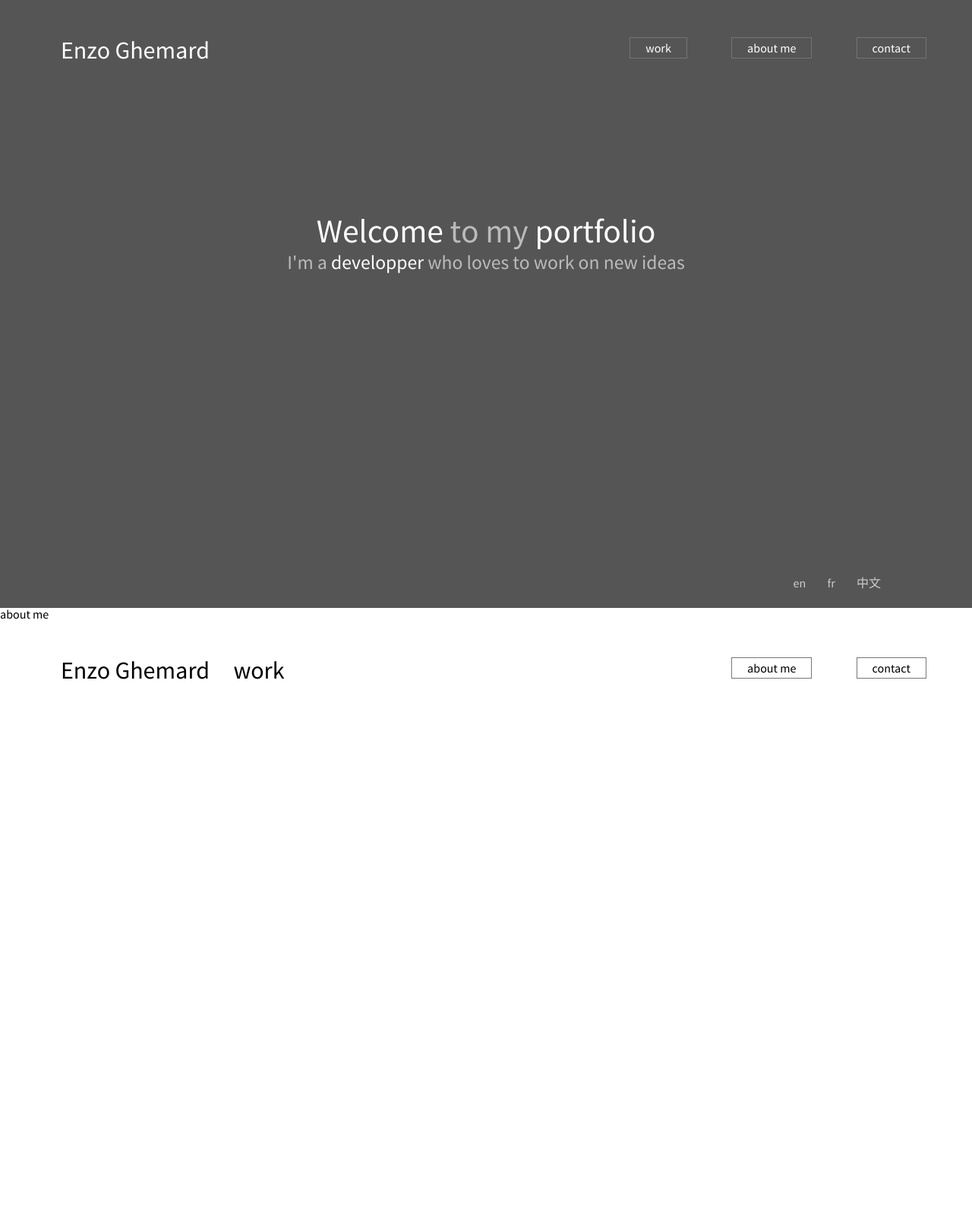
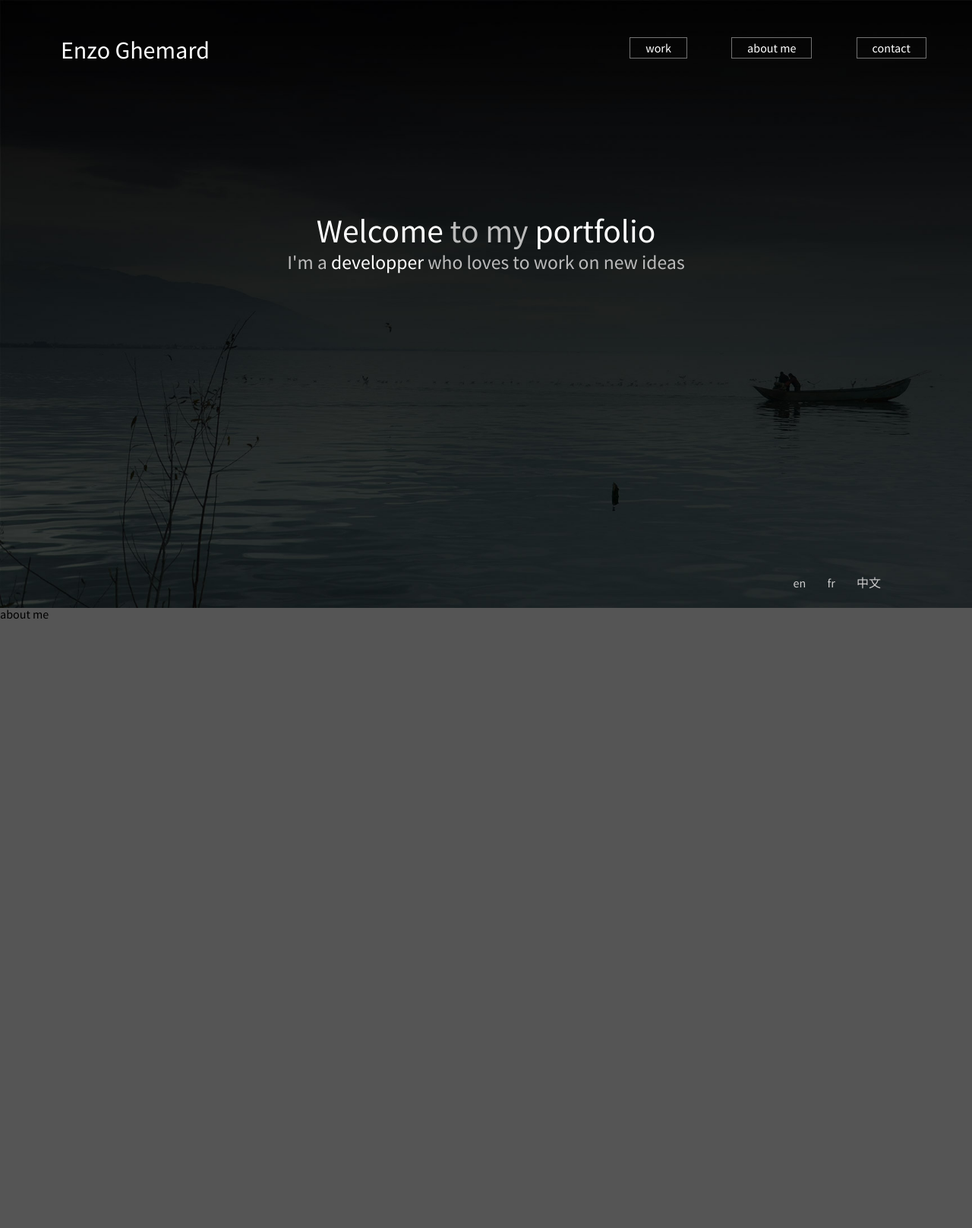
Before and after one commit to Enzuo/portfolio2015, a Django app: template portfolio/templates/portfolio/index.html in a window 1280 px wide. Shown: the whole page at 76% size. Run offline with Django 3.2, Linux system fonts and the light colour scheme; the template is opened without the code that fills it, so the values that code supplies are empty; style sheets or scripts are compiled from the project's sources; some libraries are stand-ins or nearby versions.

Commit message:
Get some JS, first transitions

```diff
--- a/portfolio/static/portfolio/css/style.less
+++ b/portfolio/static/portfolio/css/style.less
@@ -52,6 +52,9 @@ header{
 	height:100%;
 	width:100%;
 
+	background:url(../img/main_bck.jpg);
+	background-size:   cover;
+
 	/* Menu Color */
 	header{
 
@@ -101,14 +104,34 @@ header{
 }
 
 #aboutme {
-	background:#FFF;
+	background:url();
 }
 
+/*switch LOGIC*/
+#index{
+	z-index:10;
+	position:absolute;
+	height:100%;
+	width:100%;
+}
+
+#work{
+	position:fixed;
+	top:0px;
+	z-index:1;
+	height:100%;
+	width:100%;
+}
+/*switch LOGIC*/
+
+
 @worksize:240px;
+@workmargin:40px;
 #mywork {
 
 	background:#FFF;
 	height:100%;
+	overflow:hidden;
 
 	header{
 
@@ -169,3 +225,11 @@ header{
 
 
 }
+
+#contact{
+	height:100%
+	}
+
+.hided{
+	opacity:0;
+}
--- /dev/null
+++ b/portfolio/static/portfolio/css/transition.css
@@ -0,0 +1,392 @@
+/*
+* css Extracted from jQuery Mobile Framework
+* Copyright (c) jQuery Project
+*/
+.spin  {
+        -webkit-transform: rotate(360deg);
+        -webkit-animation-name: spin;
+        -webkit-animation-duration: 1s;
+        -webkit-animation-iteration-count:  infinite;
+        -webkit-animation-timing-function: linear;
+        -moz-transform: rotate(360deg);
+        -moz-animation-name: spin;
+        -moz-animation-duration: 1s;
+        -moz-animation-iteration-count:  infinite;
+        -moz-animation-timing-function: linear;
+}
+@-webkit-keyframes spin {
+        from {-webkit-transform: rotate(0deg);}
+        to {-webkit-transform: rotate(360deg);}
+}
+@-moz-keyframes spin {
+        from {-moz-transform: rotate(0deg);}
+        to {-moz-transform: rotate(360deg);}
+}
+/* Transitions from jQtouch (with small modifications): http://www.jqtouch.com/
+Built by David Kaneda and maintained by Jonathan Stark.
+*/
+.in, .out {
+        -webkit-animation-timing-function: ease-in-out;
+        -webkit-animation-duration: 705ms;
+        -moz-animation-timing-function: ease-in-out;
+        -moz-animation-duration: 705ms;
+}
+
+
+.slide.out {
+        -webkit-transform: translateX(-100%);
+        -webkit-animation-name: slideouttoleft;
+        -moz-transform: translateX(-100%);
+        -moz-animation-name: slideouttoleft;
+}
+
+.slide.in {
+        -webkit-transform: translateX(0);
+        -webkit-animation-name: slideinfromright;
+        -moz-transform: translateX(0);
+        -moz-animation-name: slideinfromright;
+}
+
+.slide.out.reverse {
+        -webkit-transform: translateX(100%);
+        -webkit-animation-name: slideouttoright;
+        -moz-transform: translateX(100%);
+        -moz-animation-name: slideouttoright;
+}
+
+.slide.in.reverse {
+        -webkit-transform: translateX(0);
+        -webkit-animation-name: slideinfromleft;
+        -moz-transform: translateX(0);
+        -moz-animation-name: slideinfromleft;
+}
+
+.slideup.out {
+        -webkit-animation-name: dontmove;
+        -moz-animation-name: dontmove;
+        z-index: 0;
+}
+
+.slideup.in {
+        -webkit-transform: translateY(0);
+        -webkit-animation-name: slideinfrombottom;
+        -moz-transform: translateY(0);
+        -moz-animation-name: slideinfrombottom;
+        z-index: 10;
+}
+
+.slideup.in.reverse {
+        z-index: 0;
+        -webkit-animation-name: dontmove;
+        -moz-animation-name: dontmove;
+}
+
+.slideup.out.reverse {
+        -webkit-transform: translateY(100%);
+        z-index: 10;
+        -webkit-animation-name: slideouttobottom;
+		-moz-transform: translateY(100%);
+        -moz-animation-name: slideouttobottom;
+}
+
+.slidedown.out {
+        -webkit-animation-name: dontmove;
+        -moz-animation-name: dontmove;
+        z-index: 0;
+}
+
+.slidedown.in {
+        -webkit-transform: translateY(0);
+        -webkit-animation-name: slideinfromtop;
+		-moz-transform: translateY(0);
+        -moz-animation-name: slideinfromtop;
+        z-index: 10;
+}
+
+.slidedown.in.reverse {
+        z-index: 0;
+        -webkit-animation-name: dontmove;
+        -moz-animation-name: dontmove;
+}
+
+.slidedown.out.reverse {
+        -webkit-transform: translateY(-100%);
+        -moz-transform: translateY(-100%);
+        z-index: 10;
+        -webkit-animation-name: slideouttotop;
+        -moz-animation-name: slideouttotop;
+}
+
+@-webkit-keyframes slideinfromright {
+    from { -webkit-transform: translateX(100%); }
+    to { -webkit-transform: translateX(0); }
+}
+
+@-webkit-keyframes slideinfromleft {
+    from { -webkit-transform: translateX(-100%); }
+    to { -webkit-transform: translateX(0); }
+}
+
+@-webkit-keyframes slideouttoleft {
+    from { -webkit-transform: translateX(0); }
+    to { -webkit-transform: translateX(-100%); }
+}
+
+@-webkit-keyframes slideouttoright {
+    from { -webkit-transform: translateX(0); }
+    to { -webkit-transform: translateX(100%); }
+}
+
+@-webkit-keyframes slideinfromtop {
+    from { -webkit-transform: translateY(-100%); }
+    to { -webkit-transform: translateY(0); }
+}
+
+@-webkit-keyframes slideinfrombottom {
+    from { -webkit-transform: translateY(100%); }
+    to { -webkit-transform: translateY(0); }
+}
+
+
+
+@-webkit-keyframes slideouttobottom {
+    from { -webkit-transform: translateY(0); }
+    to { -webkit-transform: translateY(100%); }
+}
+
+@-webkit-keyframes slideouttotop {
+    from { -webkit-transform: translateY(0); }
+    to { -webkit-transform: translateY(-100%); }
+}
+@-webkit-keyframes fadein {
+    from { opacity: 0; }
+    to { opacity: 1; }
+}
+
+@-webkit-keyframes fadeout {
+    from { opacity: 1; }
+    to { opacity: 0; }
+}
+
+@-moz-keyframes slideinfromright {
+    from { -moz-transform: translateX(100%); }
+    to { -moz-transform: translateX(0); }
+}
+
+@-moz-keyframes slideinfromleft {
+    from { -moz-transform: translateX(-100%); }
+    to { -moz-transform: translateX(0); }
+}
+
+@-moz-keyframes slideouttoleft {
+    from { -moz-transform: translateX(0); }
+    to { -moz-transform: translateX(-100%); }
+}
+
+@-moz-keyframes slideouttoright {
+    from { -moz-transform: translateX(0); }
+    to { -moz-transform: translateX(100%); }
+}
+
+@-moz-keyframes slideinfromtop {
+    from { -moz-transform: translateY(-100%); }
+    to { -moz-transform: translateY(0); }
+}
+
+@-moz-keyframes slideinfrombottom {
+    from { -moz-transform: translateY(100%); }
+    to { -moz-transform: translateY(0); }
+}
+@-moz-keyframes slideouttobottom {
+    from { -moz-transform: translateY(0); }
+    to { -moz-transform: translateY(100%); }
+}
+
+@-moz-keyframes slideouttotop {
+    from { -moz-transform: translateY(0); }
+    to { -moz-transform: translateY(-100%); }
+}
+@-moz-keyframes fadein {
+    from { opacity: 0; }
+    to { opacity: 1; }
+}
+
+@-moz-keyframes fadeout {
+    from { opacity: 1; }
+    to { opacity: 0; }
+}
+.fade.out {
+        z-index: 0;
+        -webkit-animation-name: fadeout;
+        -moz-animation-name: fadeout;
+}
+
+.fade.in {
+        opacity: 1;
+        z-index: 10;
+        -webkit-animation-name: fadein;
+        -moz-animation-name: fadein;
+}
+
+/* The properties in this rule are only necessary for the 'flip' transition.
+ * We need specify the perspective to create a projection matrix. This will add
+ * some depth as the element flips. The depth number represents the distance of
+ * the viewer from the z-plane. According to the CSS3 spec, 1000 is a moderate
+ * value.
+ */
+.viewport-flip {
+        -webkit-perspective: 1000;
+        -moz-perspective: 1000;
+        position: absolute;
+}
+
+.ui-mobile-viewport-transitioning,
+.ui-mobile-viewport-transitioning .ui-page {
+        width: 100%;
+        height: 100%;
+        overflow: hidden;
+}
+
+.flip {
+        -webkit-animation-duration: .65s;
+        -webkit-backface-visibility:hidden;
+        -webkit-transform:translateX(0); /* Needed to work around an iOS 3.1 bug that causes listview thumbs to disappear when -webkit-visibility:hidden is used. */
+        -moz-animation-duration: .65s;
+        -moz-backface-visibility:hidden;
+        -moz-transform:translateX(0); /* Needed to work around an iOS 3.1 bug that causes listview thumbs to disappear when -moz-visibility:hidden is used. */
+}
+
+.flip.out {
+        -webkit-transform: rotateY(-180deg) scale(.8);
+        -webkit-animation-name: flipouttoleft;
+        -moz-transform: rotateY(-180deg) scale(.8);
+        -moz-animation-name: flipouttoleft;
+}
+
+.flip.in {
+        -webkit-transform: rotateY(0) scale(1);
+        -webkit-animation-name: flipinfromleft;
+        -moz-transform: rotateY(0) scale(1);
+        -moz-animation-name: flipinfromleft;
+}
+/* Shake it all about */
+
+.flip.out.reverse {
+        -webkit-transform: rotateY(180deg) scale(.8);
+        -webkit-animation-name: flipouttoright;
+        -moz-transform: rotateY(180deg) scale(.8);
+        -moz-animation-name: flipouttoright;
+}
+
+.flip.in.reverse {
+        -webkit-transform: rotateY(0) scale(1);
+        -webkit-animation-name: flipinfromright;
+        -moz-transform: rotateY(0) scale(1);
+        -moz-animation-name: flipinfromright;
+}
+
+@-webkit-keyframes flipinfromright {
+    from { -webkit-transform: rotateY(-180deg) scale(.8); }
+    to { -webkit-transform: rotateY(0) scale(1); }
+}
+
+@-webkit-keyframes flipinfromleft {
+    from { -webkit-transform: rotateY(180deg) scale(.8); }
+    to { -webkit-transform: rotateY(0) scale(1); }
+}
+
+@-webkit-keyframes flipouttoleft {
+    from { -webkit-transform: rotateY(0) scale(1); }
+    to { -webkit-transform: rotateY(-180deg) scale(.8); }
+}
+
+@-webkit-keyframes flipouttoright {
+    from { -webkit-transform: rotateY(0) scale(1); }
+    to { -webkit-transform: rotateY(180deg) scale(.8); }
+}
+@-moz-keyframes flipinfromright {
+    from { -moz-transform: rotateY(-180deg) scale(.8); }
+    to { -moz-transform: rotateY(0) scale(1); }
+}
+
+@-moz-keyframes flipinfromleft {
+    from { -moz-transform: rotateY(180deg) scale(.8); }
+    to { -moz-transform: rotateY(0) scale(1); }
+}
+
+@-moz-keyframes flipouttoleft {
+    from { -moz-transform: rotateY(0) scale(1); }
+    to { -moz-transform: rotateY(-180deg) scale(.8); }
+}
+
+@-moz-keyframes flipouttoright {
+    from { -moz-transform: rotateY(0) scale(1); }
+    to { -moz-transform: rotateY(180deg) scale(.8); }
+}
+
+
+/* Hackish, but reliable. */
+
+@-webkit-keyframes dontmove {
+    from { opacity: 1; }
+    to { opacity: 1; }
+}
+@-moz-keyframes dontmove {
+    from { opacity: 1; }
+    to { opacity: 1; }
+}
+
+.pop {
+        -webkit-transform-origin: 50% 50%;
+        -moz-transform-origin: 50% 50%;
+}
+
+.pop.in {
+        -webkit-transform: scale(1);
+	    opacity: 1;
+        -webkit-animation-name: popin;
+        z-index: 10;
+        -moz-transform: scale(1);
+        -moz-animation-name: popin;
+}
+
+.pop.in.reverse {
+        z-index: 0;
+        -webkit-animation-name: dontmove;
+        -moz-animation-name: dontmove;
+}
+
+.pop.out.reverse {
+        -webkit-transform: scale(.2);
+        opacity: 0;
+        -webkit-animation-name: popout;
+        z-index: 10;
+        -moz-transform: scale(.2);
+        -moz-animation-name: popout;
+}
+
+@-webkit-keyframes popin {
+    from {
+        -webkit-transform: scale(.2);
+    	-moz-transform: scale(.2);
+        opacity: 0;
+    }
+    to {
+        -webkit-transform: scale(1);
+    	-moz-transform: scale(1);
+        opacity: 1;
+    }
+}
+
+@-webkit-keyframes popout {
+    from {
+        -webkit-transform: scale(1);
+    	-moz-transform: scale(1);
+        opacity: 1;
+    }
+    to {
+        -webkit-transform: scale(.2);
+    	-moz-transform: scale(.2);
+        opacity: 0;
+    }
+}
--- a/portfolio/static/portfolio/js/script.js
+++ b/portfolio/static/portfolio/js/script.js
@@ -0,0 +1,92 @@
+/*
+var a = document.getElementById("gotowork");
+
+a.addEventListener("click", function(event){
+	event.preventDefault();
+
+	gotowork_page();
+
+});
+
+
+var index = document.getElementById("index");
+
+function gotowork_page(){
+	index.className = "slide out";
+
+	//Display the work elements
+	setTimeout(function() { alert("displayed")}, 706);
+
+
+}
+
+function comebacktoindex(){
+	index.className = "slide in reverse";
+}
+*/
+
+/*
+ *
+ * */
+
+
+var SlideSwitcher = {
+
+	slide1 : "index",
+	slide2 : "work",
+
+    init: function() {
+		/* get the pages */
+		SlideSwitcher.index = $("#index");
+		SlideSwitcher.work = $("#work");
+
+		/* assign links*/
+		a = $("a[href='work']")
+		a.bind("click", SlideSwitcher.gotoWork);
+    },
+
+    gotoIndex: function(event) {
+		event.preventDefault();
+		SlideSwitcher.index.removeClass().addClass("slide in reverse");
+
+	},
+
+    gotoWork: function(event) {
+		event.preventDefault();
+		SlideSwitcher.index.removeClass().addClass("slide out");
+
+		setTimeout(function(){
+			SlideSwitcher.popWorkObjects();
+		},350);
+
+		history.pushState(stateObj, "page 2", "/work");
+
+	},
+
+	popWorkObjects: function() {
+		$( ".work" ).each(function(i){
+			var e = $(this);
+			setTimeout(function(){
+				/*element.removeClass("hided");
+				element.animate({
+					width:"100%",
+					height:"100%",
+				});*/
+				e.not(':animated')
+					.css({'opacity': 1 })
+					.effect("scale",
+						{
+							origin:['middle','center'],
+							from:{width:e.width()/2,height:e.height()/2},
+							percent: 100,
+							direction: 'both',
+							//easing: "easeOutBounce"
+						}, 700);
+			},i*250);
+		});
+	}
+
+
+};
+
+$( document ).ready( SlideSwitcher.init );
--- a/portfolio/templates/portfolio/base.html
+++ b/portfolio/templates/portfolio/base.html
@@ -7,11 +7,18 @@
 		<meta name="viewport" content="width=device-width, initial-scale=1.0">
 
 		<link href="{% static 'portfolio/css/reset.css' %}" rel="stylesheet">
+		<link href="{% static 'portfolio/css/transition.css' %}" rel="stylesheet">
 		<!--<link href="{% static 'portfolio/css/style.css' %}" rel="stylesheet">-->
 
 		<!--LESS Developpement -->
 		<link rel="stylesheet/less" type="text/css" href="{% static 'portfolio/css/style.less' %}" />
 		<script type="text/javascript" src="{% static 'portfolio/js/less.js' %}"></script>
+
+
+		<!--JQuery CDN-->
+		<script src="//code.jquery.com/jquery-1.11.3.min.js"></script>
+		<script src="//code.jquery.com/ui/1.11.3/jquery-ui.js"></script>
+		<!--<script type="text/javascript" src="{% static 'portfolio/js/jquery-ui.min.js' %}"></script>	-->
 	</head>
 
 	<body>
--- a/portfolio/templates/portfolio/index.html
+++ b/portfolio/templates/portfolio/index.html
@@ -2,12 +2,12 @@
 {% load i18n %}
 
 {% block body_block %}
-
+<div id="index">
 	<section id="main">
 		<header>
 			<h1>Enzo Ghemard</h1>
 			<nav class="menu">
-			<a href="#">work</a>
+				<a id="gotowork" href="work">work</a>
 				<a href="#">about me</a>
 				<a href="#">contact</a>
 			</nav>
@@ -37,7 +37,10 @@
 	<section id="contact">
 
 	</section>
+</div>
 
+
+<div id="work">
 	<section id="mywork">
 		<header>
 			<h1>Enzo Ghemard <span>{% trans "work" %}</span></h1>
@@ -48,7 +51,7 @@
 		</header>
 		{% include "portfolio/worklist.html" %}
 	</section>
-
+</div>
 
 
 {% endblock %}
--- a/portfolio/templates/portfolio/worklist.html
+++ b/portfolio/templates/portfolio/worklist.html
@@ -2,7 +2,8 @@
 	<div id="work-list">
 
 		{% for w in works %}
-		<div class="work" id="work-{{ w.id }}" style="background-image:url({{ MEDIA_URL }}{{ w.image }})">
+		<div class="work-wrapper">
+			<div class="work hided" id="work-{{ w.id }}" style="background-image:url({{ MEDIA_URL }}{{ w.image }})">
 				{% if false %}
 				<section class="thumbnail">
 					<img src="{{ MEDIA_URL }}{{ w.image }}"/>
@@ -23,6 +24,7 @@
 					{{ w.content |safe}}
 				</section>
 			</div>
+		</div>
 		{% endfor %}
 
 	</div>
```
Also changed, not shown: other parts of portfolio/static/portfolio/css/style.less (+38 -5 lines), portfolio/models.py (+1 -34 lines), portfolio/migrations/0001_initial.py (added), portfolio/migrations/0002_tech_icon_g.py (added), portfolio/migrations/__init__.py (added), portfolio/static/portfolio/img/bck_pattern.png (added), portfolio/static/portfolio/img/main_bck.jpg (added), portfolio/static/portfolio/js/jquery-ui.min.js (added). Lines whose indentation alone changed are shown as unchanged.
